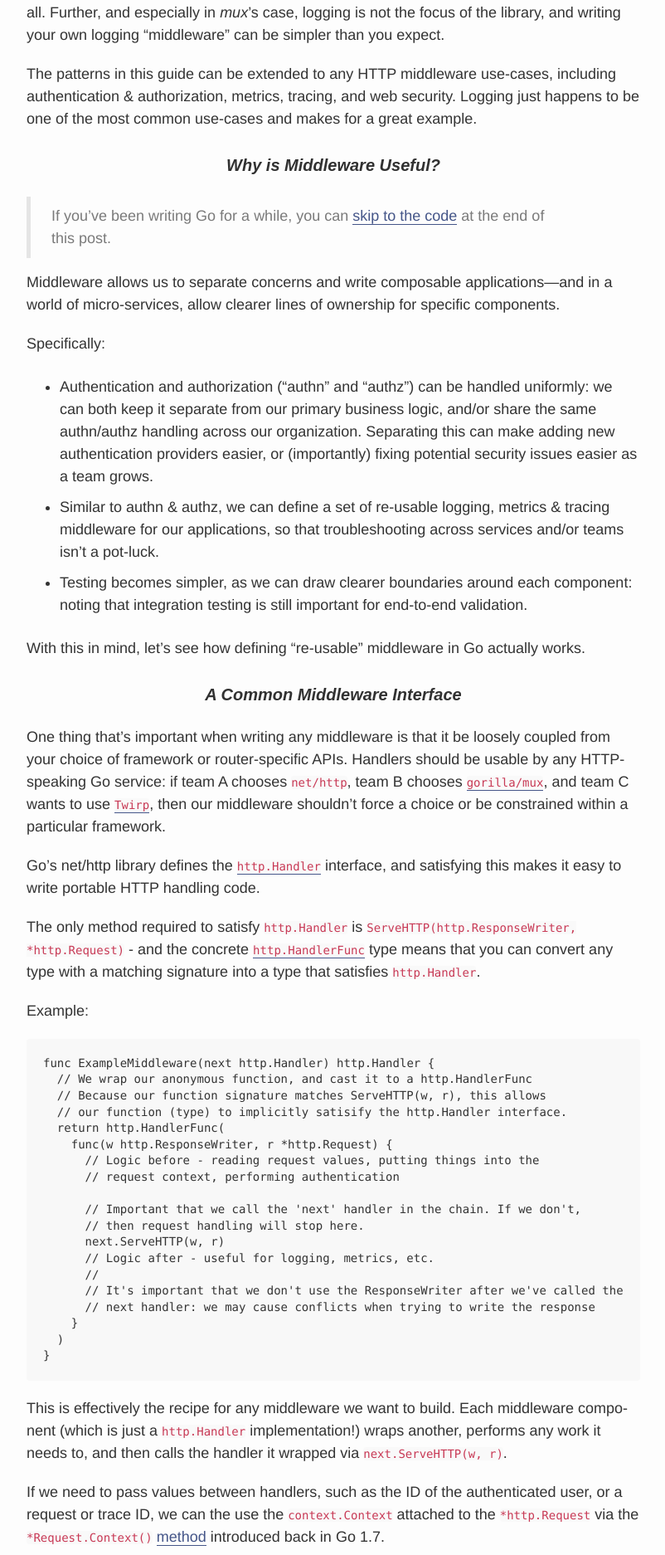
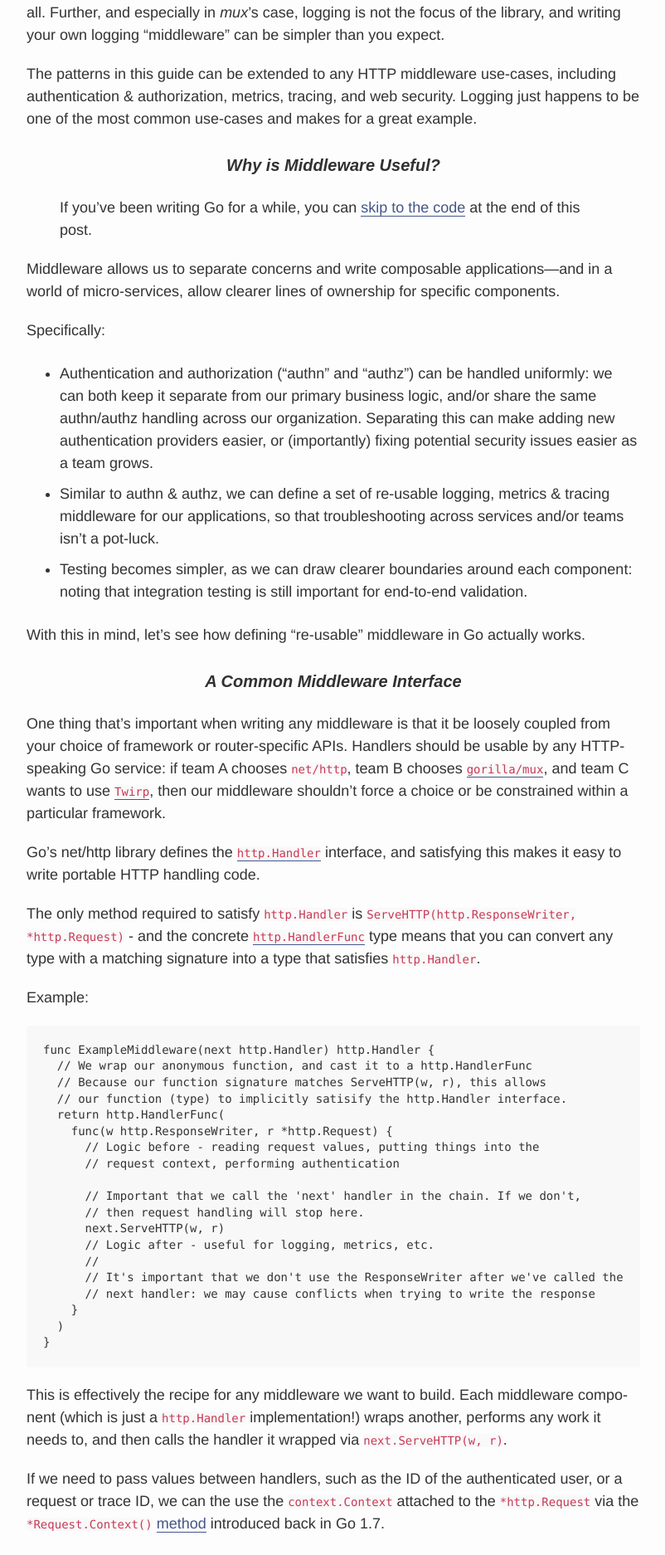
Before and after one commit to elithrar/elithrar.github.io, a Jekyll site: the page built from index.html, in a window 1280 px wide. Shown: the part 841-2715 px from the top of the page at 83% size, without its empty margins (238-1040 px from the left). Built offline with Jekyll 4.4.1, drawn with Linux system fonts in a browser that asks for light colours; some web fonts are replaced; the list of posts is cut into pages by our own code.

Commit message:
css: improve blockquote text contrast for a11y

```diff
--- a/public/css/poole.css
+++ b/public/css/poole.css
@@ -181,23 +181,6 @@ pre code {
 }
 .highlight pre {
   margin-bottom: 0;
-}
-
-/* Quotes */
-blockquote {
-  padding: .5rem 1rem;
-  margin: .8rem 0;
-  color: #7a7a7a;
-  border-left: .25rem solid #e5e5e5;
-}
-blockquote p:last-child {
-  margin-bottom: 0;
-}
-@media (min-width: 30rem) {
-  blockquote {
-    padding-right: 5rem;
-    padding-left: 1.25rem;
-  }
 }
 
 img {
```
